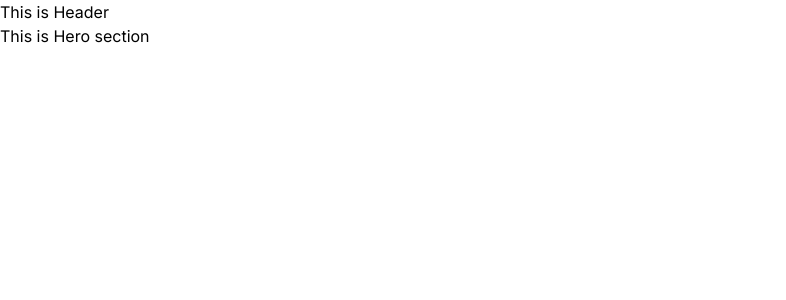
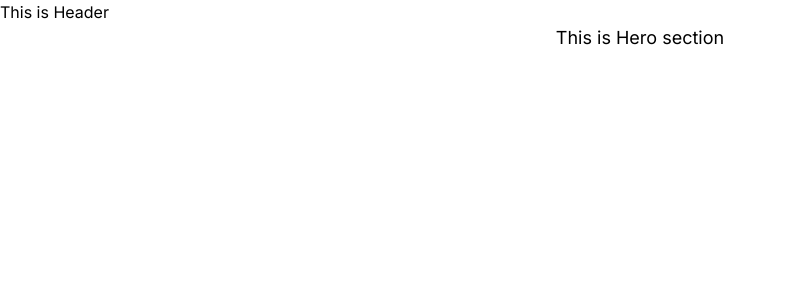
Before and after one commit to naimur202165/naimur-portfolio-nextjs, a Next.js app: page / in a window 1280 px wide. Shown: the top 300 px of the page, without its empty margins (0-786 px from the left). Built offline with nearby package versions, Linux system fonts and the light colour scheme.

Commit message:
working with tailwindcss

```diff
--- a/src/Coponents/Header/Header.js
+++ b/src/Coponents/Header/Header.js
@@ -1,7 +1,7 @@
 export default function Header() {
   return (
     <div>
-      <h2>This is Header</h2>
+      <h2 className="">This is Header</h2>
     </div>
   );
 }
--- a/src/Coponents/Hero/Hero.js
+++ b/src/Coponents/Hero/Hero.js
@@ -2,7 +2,7 @@
 export default function Hero() {
   return (
     <div>
-      <h2>This is Hero section</h2>
+      <h2 className="text-center text-lg">This is Hero section</h2>
     </div>
   )
 }
--- a/src/app/globals.css
+++ b/src/app/globals.css
@@ -3,3 +3,5 @@
 @tailwind components;
 @tailwind utilities;
 /* Other styles will be here soonn */
+
+/* If you are watching my code that means that mean you are looking to someone who will be your friend. */
```
